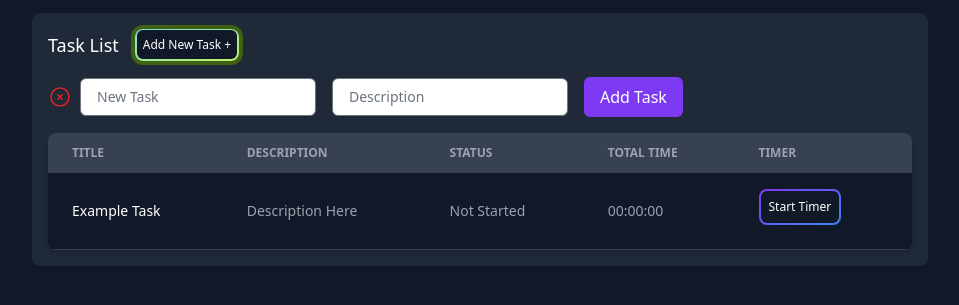
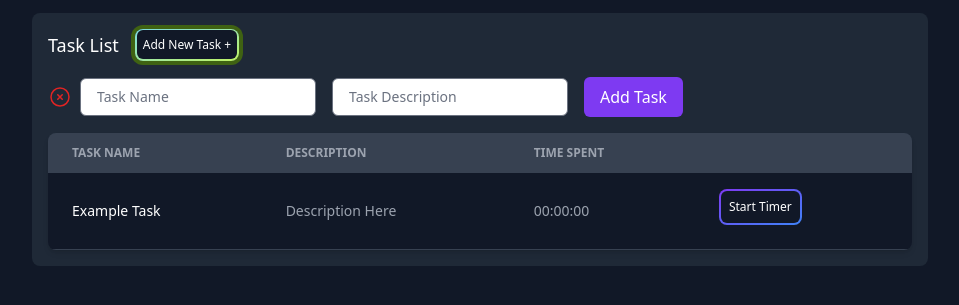
Before and after one commit to jeffjg/Time-Tracking-App, a website: page src/index.html in a window 1280 px wide. Both pictures are taken after a click on the button "Add New Task +". Shown: the part 139-444 px from the top of the page, without its empty margins (160-1119 px from the left). Drawn offline with nearby package versions, Linux system fonts and the light colour scheme.

Commit message:
feat: Remove "Status" column for each task instance.

```diff
--- a/src/index.html
+++ b/src/index.html
@@ -63,9 +63,9 @@
 
       <form id="newTaskForm" class="flex items-center space-x-4">
 
-        <input type="text" id="new-task" name="new-task" placeholder="New Task" class="text-black text-sm px-4 py-2 border rounded-md focus:outline-none focus:ring-2 focus:ring-purple-600" required>
+        <input type="text" id="new-task" name="new-task" placeholder="Task Name" class="text-black text-sm px-4 py-2 border rounded-md focus:outline-none focus:ring-2 focus:ring-purple-600" required>
 
-        <input type="text" id="task-description" name="task-description" placeholder="Description" class="text-black text-sm px-4 py-2 border rounded-md focus:outline-none focus:ring-2 focus:ring-purple-600">
+        <input type="text" id="task-description" name="task-description" placeholder="Task Description" class="text-black text-sm px-4 py-2 border rounded-md focus:outline-none focus:ring-2 focus:ring-purple-600">
 
         <button type="submit" class="px-4 py-2 bg-purple-600 text-white rounded-md hover:bg-purple-700">Add Task</button>
       </form>
@@ -77,19 +77,16 @@
       <thead class="text-xs text-gray-700 uppercase bg-gray-50 dark:bg-gray-700 dark:text-gray-400">
           <tr>
               <th scope="col" class="px-6 py-3">
-                  Title
+                  Task Name
               </th>
               <th scope="col" class="px-6 py-3">
                   Description
               </th>
               <th scope="col" class="px-6 py-3">
-                  Status
+                  Time Spent
               </th>
               <th scope="col" class="px-6 py-3">
-                  Total Time
-              </th>
-              <th scope="col" class="px-6 py-3">
-                Timer
+
             </th>
 
           </tr>
@@ -103,9 +100,6 @@
               </th>
               <td class="px-6 py-4">
                   Description Here
-              </td>
-              <td class="px-6 py-4">
-                  Not Started
               </td>
               <td class="px-6 py-4">
                   <div id="timer-display">00:00:00</div>
--- a/src/script.js
+++ b/src/script.js
@@ -53,10 +53,6 @@ function addTaskToList(taskTitle, taskDesc) {
     tdDesc.className = nonHeaderClasses;
     tdDesc.textContent = taskDesc;
 
-    const tdStatus = document.createElement('td');
-    tdStatus.className = nonHeaderClasses;
-    tdStatus.textContent = 'Not Started';
-
     const tdTime = document.createElement('td');
     tdTime.className = nonHeaderClasses;
     tdTime.textContent = '00:00:00';
@@ -73,7 +69,6 @@ function addTaskToList(taskTitle, taskDesc) {
     // Append all cells to the row
     tr.appendChild(thTitle);
     tr.appendChild(tdDesc);
-    tr.appendChild(tdStatus);
     tr.appendChild(tdTime);
     tr.appendChild(tdButton);
 
@@ -96,8 +91,6 @@ function addTaskToList(taskTitle, taskDesc) {
             if(buttonText) {
                 buttonText.textContent = 'Pause Timer';
             }
-            // Update status
-            tdStatus.textContent = 'Running';
         } else {
             timer.pause();
             // Update button text
@@ -105,8 +98,7 @@ function addTaskToList(taskTitle, taskDesc) {
             if(buttonText) {
                 buttonText.textContent = 'Start Timer';
             }
-            // Update status
-            tdStatus.textContent = 'Paused';
+
         }
     });
 }
```
